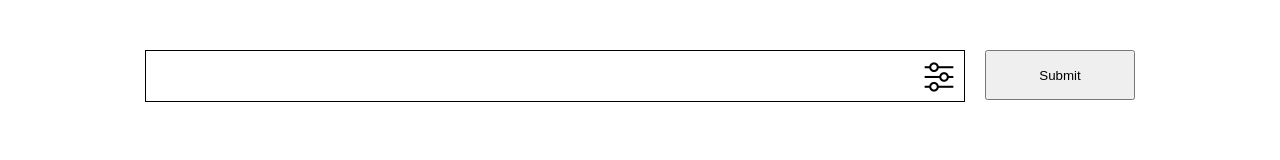
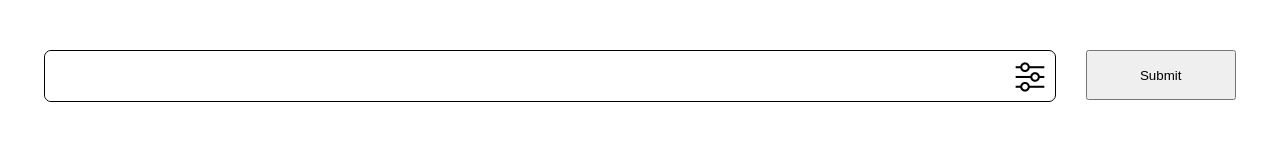
Before and after one commit to cse110-fa21-group29/cse110-fa21-group29, a website: page source/components/recipe-search/recipe-search.html in a window 1280 px wide. Drawn offline with Linux system fonts and the light colour scheme; files that its build step writes are made by us from their sources; files whose address does not match are found by name.

Commit message:
feat(search): style

```diff
--- a/source/components/recipe-search/recipe-search.css
+++ b/source/components/recipe-search/recipe-search.css
@@ -1,24 +1,29 @@
 main {
   min-height: 100%;
+  width: 95%;
+  margin: auto;
 }
 
 #search-form {
   height: 50px;
-  width: 80%;
+  width: 100%;
   margin: 50px auto;
   display: flex;
-  justify-content: center;
+  justify-content: space-around;
+
 }
 
 #search-box {
   display: flex;
   height: 50px;
   border: solid 1px black;
+  border-radius: 7px;
 }
 #search-input {
   border: none;
   font-size: 30px;
-  width: 60vw;
+  width: 75vw;
+  border-radius: 7px;
 }
 #filter-button {
   height: 100%;
@@ -60,7 +65,7 @@ common-recipe-card {
   display: flex;
   flex-wrap: wrap;
   margin: auto;
-  width: 95%;
+  width: 100%;
   row-gap: 5vh;
   column-gap: 5vh;
   justify-content: center;
```
